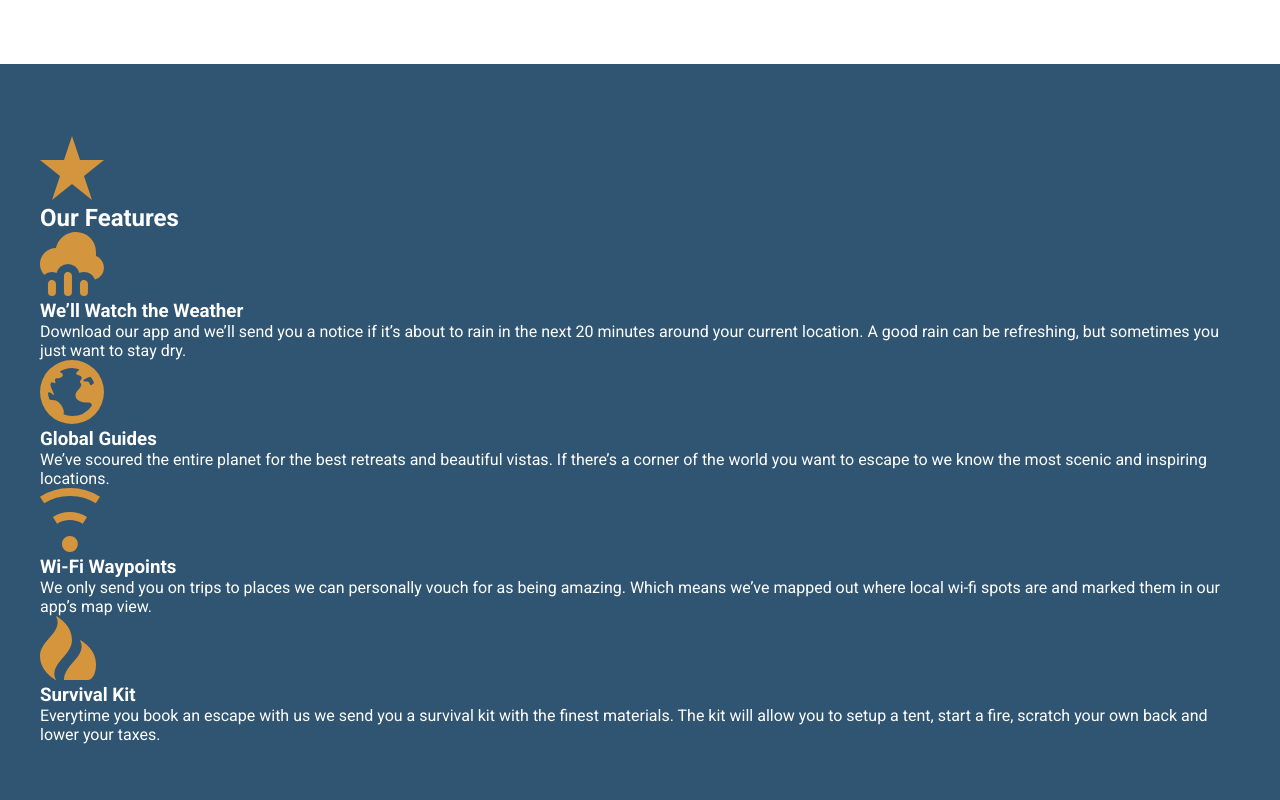
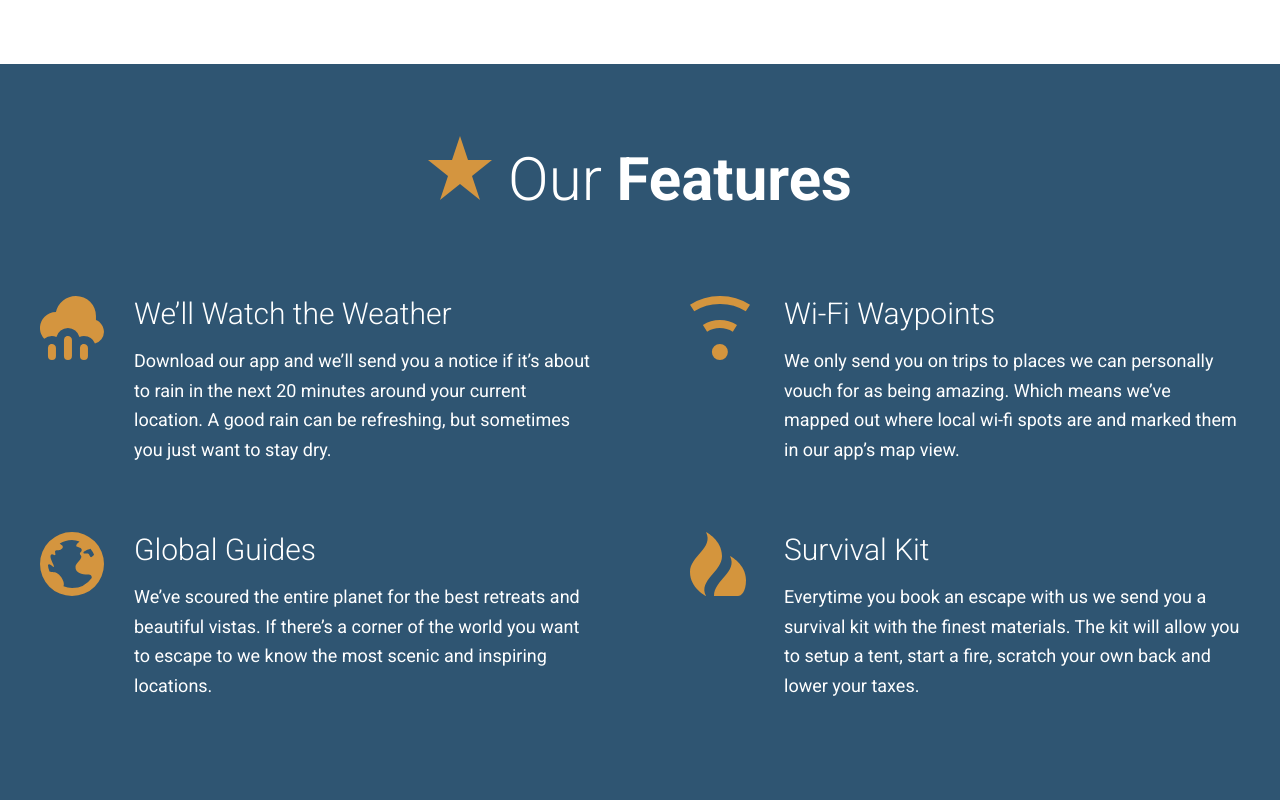
Before and after one commit to TanmayaRoy/travel-sites, a website: page app/index.html in a window 1280 px wide. Shown: the part 2080-2880 px from the top of the page. Drawn offline with Linux system fonts and the light colour scheme.

Commit message:
Completed the our features section.

```diff
--- a/app/index.html
+++ b/app/index.html
@@ -72,24 +72,39 @@
 
   <div id="features" class="page-section page-section--blue">
     <div class="wrapper">
-    <img src="assets/images/icons/star.svg">
-    <h2>Our Features</h2>
 
-    <img src="assets/images/icons/rain.svg">
-    <h3>We&rsquo;ll Watch the Weather</h3>
-    <p>Download our app and we&rsquo;ll send you a notice if it&rsquo;s about to rain in the next 20 minutes around your current location. A good rain can be refreshing, but sometimes you just want to stay dry.</p>
+    <h2 class="section-title"><img src="assets/images/icons/star.svg" class="section-title__icon">Our <strong>Features</strong></h2>
 
-    <img src="assets/images/icons/globe.svg">
-    <h3>Global Guides</h3>
-    <p>We&rsquo;ve scoured the entire planet for the best retreats and beautiful vistas. If there&rsquo;s a corner of the world you want to escape to we know the most scenic and inspiring locations.</p>
+    <div class="row row--gutters-large generic-content-container">
+      <div class="row__medium-6">
 
-    <img src="assets/images/icons/wifi.svg">
-    <h3>Wi-Fi Waypoints</h3>
+        <div class="feature-item">
+        <img class="feature-item__icon" src="assets/images/icons/rain.svg">
+        <h3 class="feature-item__title">We&rsquo;ll Watch the Weather</h3>
+        <p>Download our app and we&rsquo;ll send you a notice if it&rsquo;s about to rain in the next 20 minutes around your current location. A good rain can be refreshing, but sometimes you just want to stay dry.</p>
+        </div>
+
+        <div class="feature-item">
+        <img class="feature-item__icon" src="assets/images/icons/globe.svg">
+        <h3 class="feature-item__title">Global Guides</h3>
+        <p>We&rsquo;ve scoured the entire planet for the best retreats and beautiful vistas. If there&rsquo;s a corner of the world you want to escape to we know the most scenic and inspiring locations.</p>
+      </div>
+      </div>
+
+      <div class="row__medium-6">
+          <div class="feature-item">
+        <img class="feature-item__icon" src="assets/images/icons/wifi.svg">
+    <h3 class="feature-item__title">Wi-Fi Waypoints</h3>
     <p>We only send you on trips to places we can personally vouch for as being amazing. Which means we&rsquo;ve mapped out where local wi-fi spots are and marked them in our app&rsquo;s map view.</p>
+ </div>
 
-    <img src="assets/images/icons/fire.svg">
-    <h3>Survival Kit</h3>
+ <div class="feature-item">
+    <img class="feature-item__icon" src="assets/images/icons/fire.svg">
+    <h3 class="feature-item__title">Survival Kit</h3>
     <p>Everytime you book an escape with us we send you a survival kit with the finest materials. The kit will allow you to setup a tent, start a fire, scratch your own back and lower your taxes.</p>
+      </div>
+      </div>
+    </div>
   </div>
   </div>
 
--- a/package.json
+++ b/package.json
@@ -4,7 +4,7 @@
   "description": "",
   "main": "index.js",
   "scripts": {
-    "compile:sass": "node-sass sass/main.scss css/style.css"
+    "compile:sass": "node-sass sass/main.scss css/style.css -w"
   },
   "author": "",
   "license": "ISC",
--- a/sass/main.scss
+++ b/sass/main.scss
@@ -11,3 +11,5 @@
 @import "modules/headline";
 @import "modules/row";
 @import "modules/generic-content-container";
+@import "modules/section-title";
+@import "modules/feature-item";
--- /dev/null
+++ b/sass/modules/_feature-item.scss
@@ -0,0 +1,33 @@
+
+
+.feature-item {
+
+    position: relative;
+    padding-bottom: 3.5rem;
+
+    @include atSmall {
+        padding-left: 94px;
+    }
+
+    &__icon {
+        display: block;
+        margin: 0 auto;
+
+        @include atSmall {
+            position: absolute;
+            left: 0;
+        }
+    }
+
+    &__title {
+        font-size: 1.6rem;
+        font-weight: 300;
+        text-align: center;
+        margin-top: .7rem;
+
+        @include atSmall {
+            font-size: 1.875rem;
+            text-align: left;
+        }
+    }
+}
--- a/sass/modules/_row.scss
+++ b/sass/modules/_row.scss
@@ -8,8 +8,16 @@
         margin-right: -65px;
     }
 
+    &--gutters-large {
+        margin-right: -100px;
+    }
+
     &--gutters > div {
         padding-right: 65px;
+    }
+
+    &--gutters-large > div {
+        padding-right: 100px;
     }
 
     &__medium-8 > h2 {
@@ -37,6 +45,11 @@
             width: 37%;
         }
 
+        &__medium-6 {
+            float: left;
+            width: 50%;
+        }
+
         &__medium-8 {
             float: left;
             width: 66.66%;
--- /dev/null
+++ b/sass/modules/_section-title.scss
@@ -0,0 +1,27 @@
+
+
+.section-title {
+    font-size: 2.5rem;
+    font-weight: 300;
+    text-align: center;
+    margin-bottom: 20px;
+
+    @include atSmall {
+        font-size: 3.75rem;
+        margin-bottom: 70px;
+    }
+
+    &__icon {
+        display: block;
+        margin-left: auto;
+        margin-right: auto;
+        margin-bottom: .6rem;
+
+        @include atSmall {
+            margin-right: 1rem;
+            margin-left: 0;
+            display: inline-block;
+            margin-bottom: 0;
+        }
+    }
+}
```
Also changed, not shown: css/style.css.
